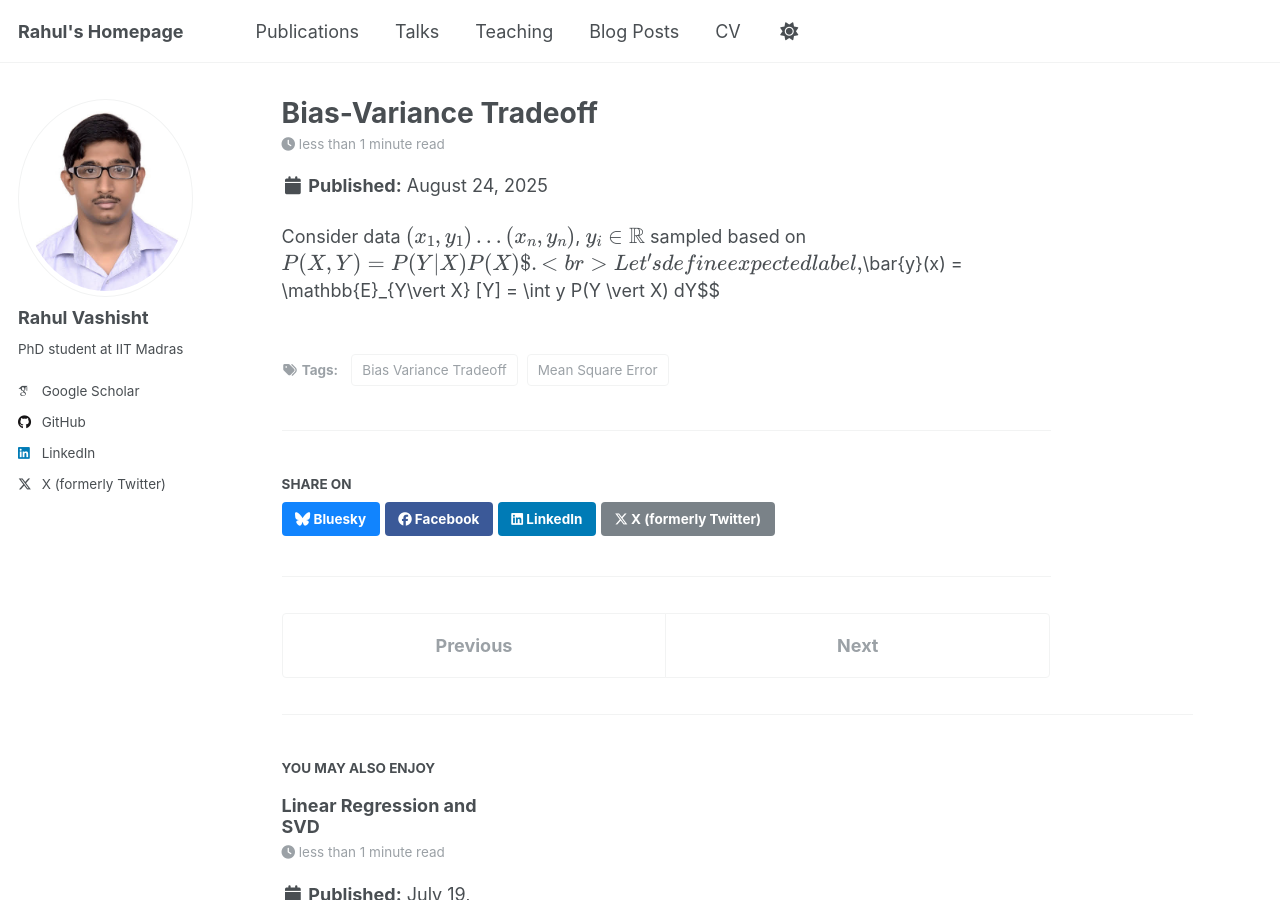
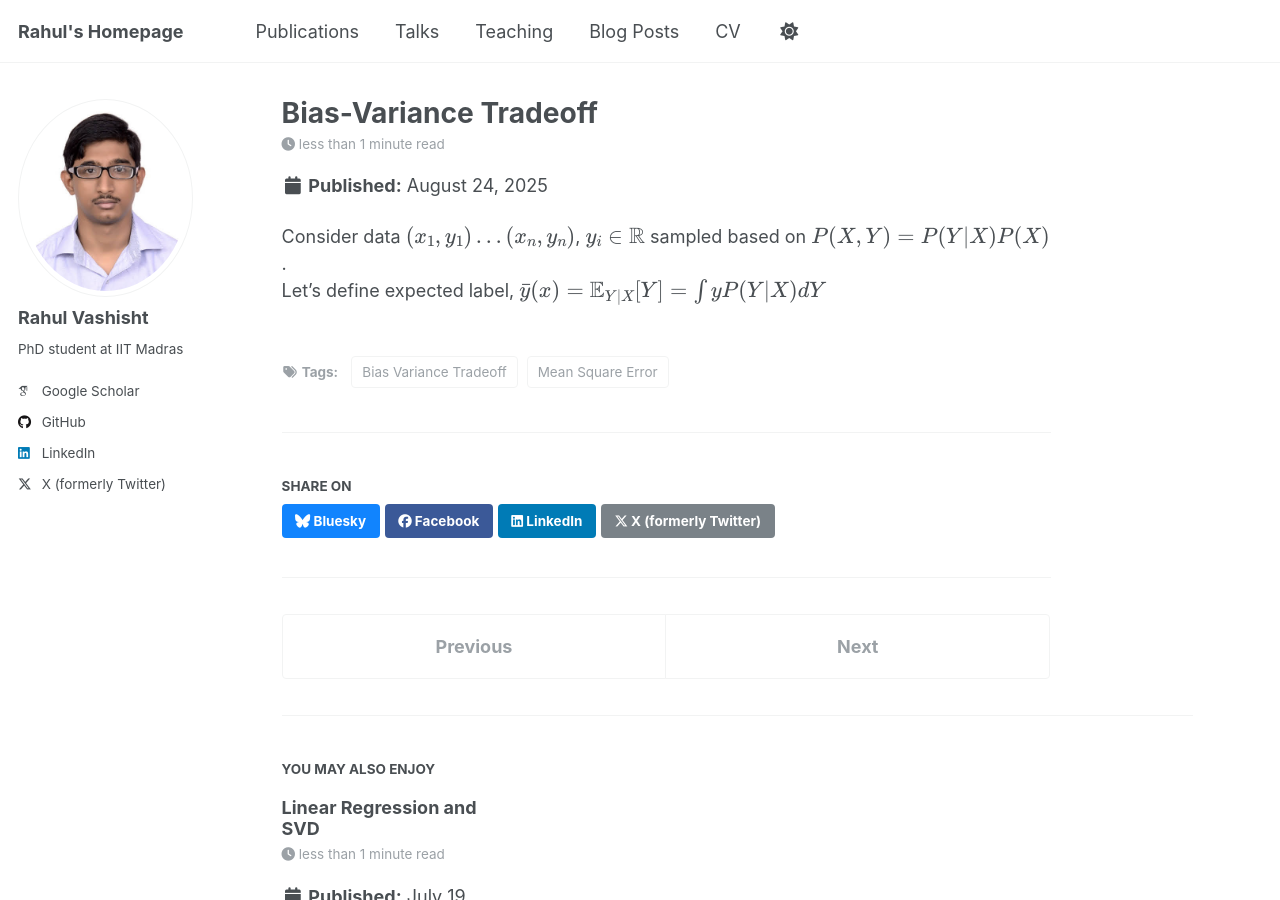
Before and after one commit to vashishtrahul/vashishtrahul.github.io, a Jekyll site: the page built from _posts/2025-08-24-blog-post-2.md, in a window 1280 px wide and 900 px high. Built offline with Jekyll 4.4.1, drawn with Linux system fonts in a browser that asks for light colours; some web fonts are replaced; a script that is not in the unit is left out.

Commit message:
bias-variance-tradeoff update

```diff
--- a/_posts/2025-08-24-blog-post-2.md
+++ b/_posts/2025-08-24-blog-post-2.md
@@ -8,5 +8,5 @@ tags:
 ---
 
 
-Consider data $${(x_1,y_1) \ldots (x_n,y_n)}$$, $$y_i \in \mathbb{R}$$ sampled based on $$P(X,Y) = P(Y \vert X) P(X)$. <br>
+Consider data $${(x_1,y_1) \ldots (x_n,y_n)}$$, $$y_i \in \mathbb{R}$$ sampled based on $$P(X,Y) = P(Y \vert X) P(X)$$. <br>
 Let's define expected label, $$\bar{y}(x) = \mathbb{E}_{Y\vert X} [Y] = \int y P(Y \vert X) dY$$
```
